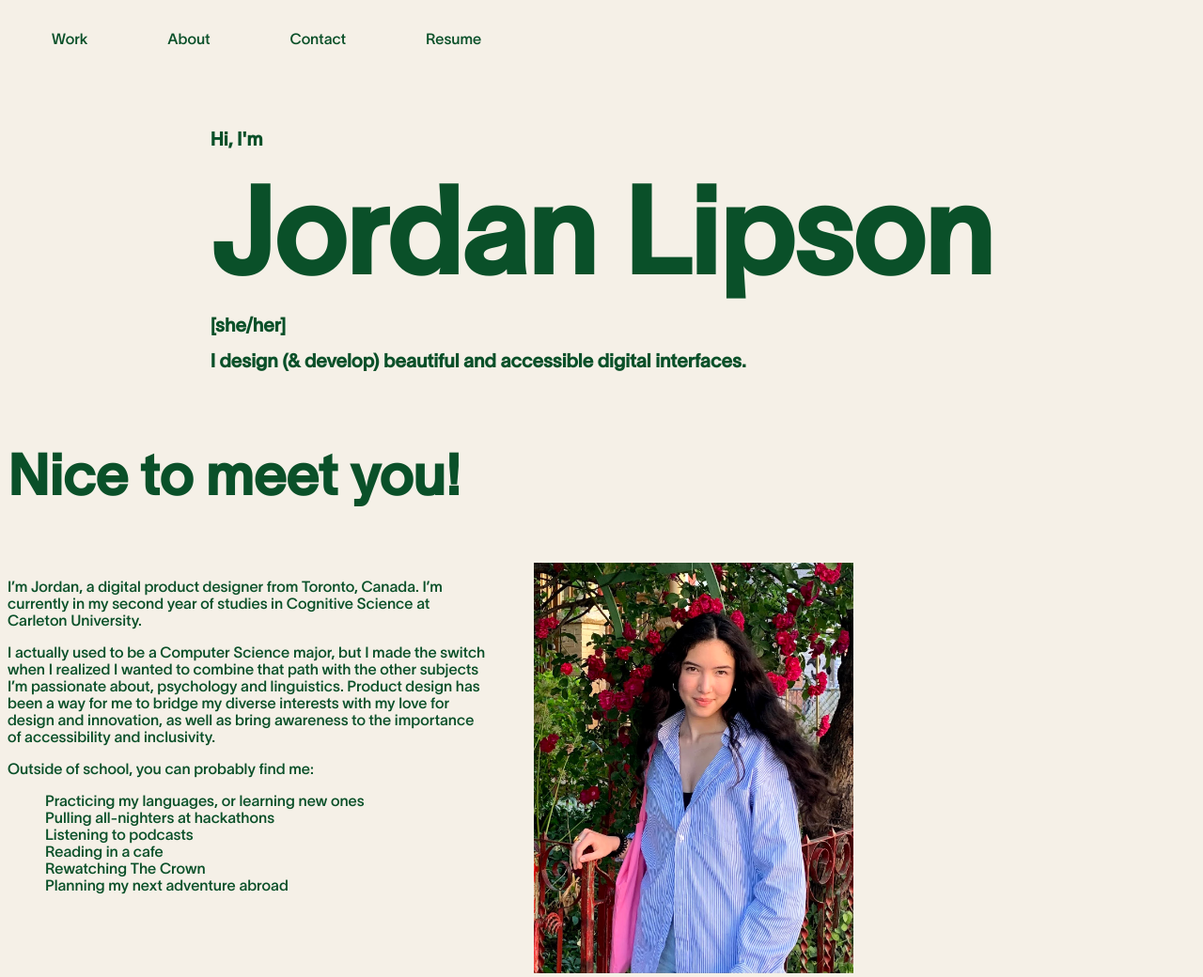
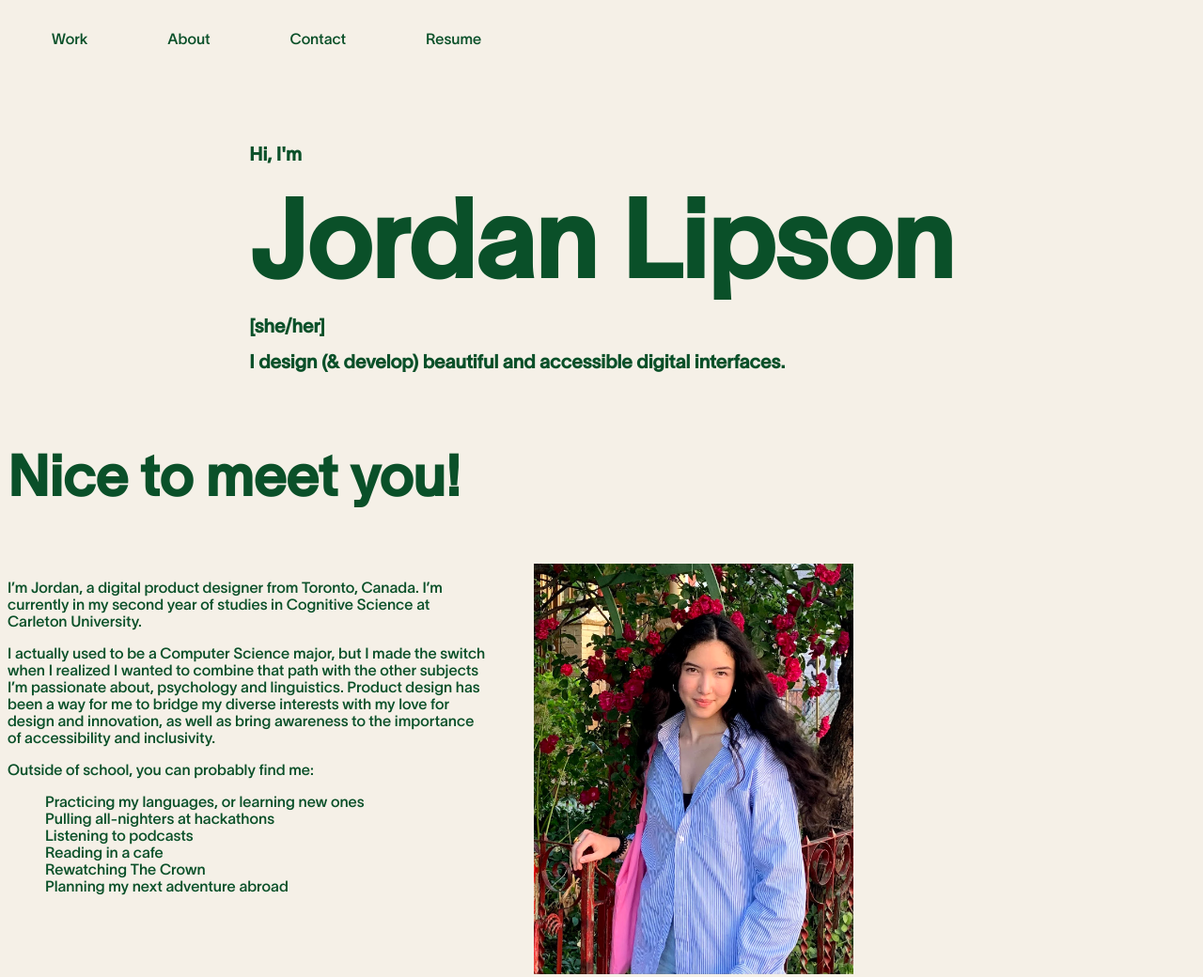
Before and after one commit to jordanlipson/personal-website, a Gatsby site: page / in a window 1280 px wide. Shown: the top 1040 px of the page at 94% size. Built offline with nearby package versions, Linux system fonts and the light colour scheme; Gatsby itself is replaced by a stand-in of ours; a web font is replaced by a local one.

Commit message:
Made some styling changes to hero section and nav

```diff
--- a/src/components/nav.js
+++ b/src/components/nav.js
@@ -7,11 +7,12 @@
     position: fixed;
     top: 0;
     padding: 2em 2em;
-    // z-index: 1;
+    z-index: 1;
     display: flex;
     justify-content: space-between;
     align-items: center;
     width: 100%;
+    background-color: #F5F0E7;
     pointer-events: auto !important;
     user-select: auto !important;
 
@@ -21,7 +22,6 @@
     @media (max-width: 768px) {
         padding: 0 25px;
     }
-
 `;
 
 const StyledNav = styled.nav`
--- a/src/components/sections/hero.js
+++ b/src/components/sections/hero.js
@@ -2,7 +2,7 @@
 import styled from "styled-components";
 
 const StyledHeroSection = styled.section`
-    padding-top: 7em;
+    padding-top: 8em;
     display: flex;
     flex-direction: column;
     align-items: flex-start;
@@ -13,7 +13,7 @@
 
     h1 {
         margin: 0px;
-        font-size: 10vw;
+        font-size: 9vw;
     }
 
     h2 {
--- a/src/styles/GlobalStyle.js
+++ b/src/styles/GlobalStyle.js
@@ -17,14 +17,16 @@
 
     a {
         text-decoration: none;
+        // color: inherit;
+        // transition: all 0.25s cubic-bezier(0.645, 0.045, 0.355, 1);
+
+        :hover {
+            color: #000;
+        }
     }
 
     ul {
         list-style: none;
-
-        a {
-            text-decoration: none;
-        }
     }
 
     h1 {
@@ -35,10 +37,6 @@
         font-size: clamp(40px, 5vw, 60px);
     }
 
-    .nav-links {
-
-    }
-
 `;
 
 export default GlobalStyle;
```
